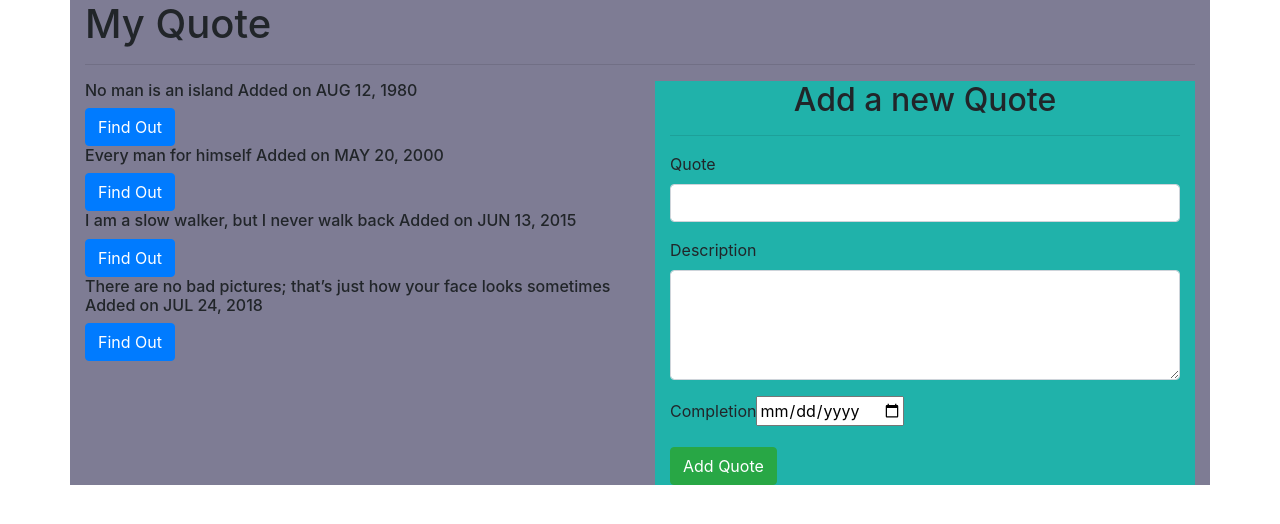
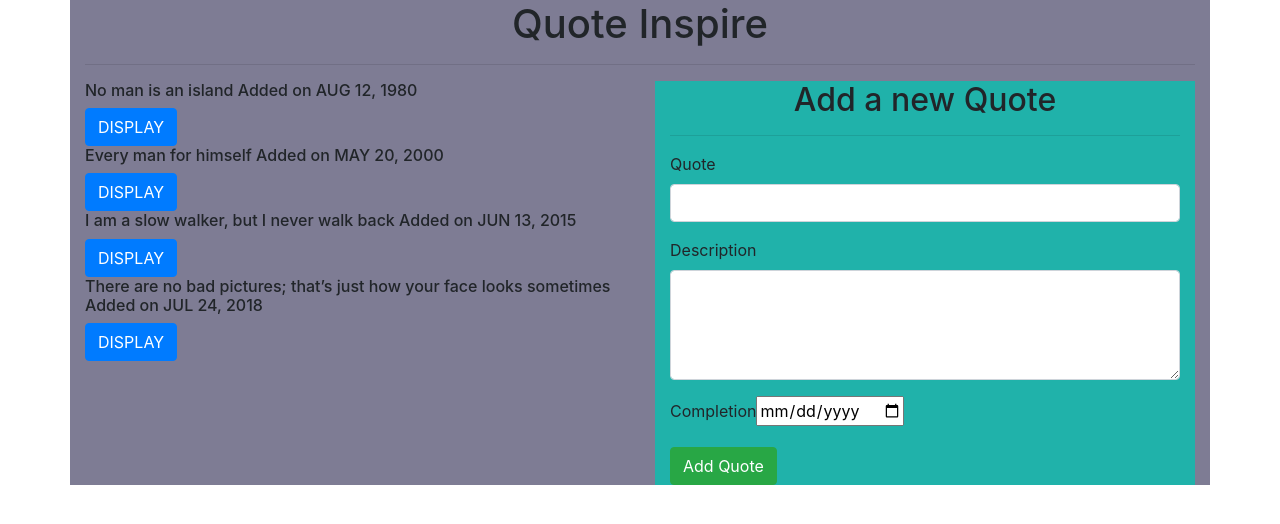
Before and after one commit to shi-km/project1, an Angular app: page / in a window 1280 px wide. Shown: the top 524 px of the page. Built offline with nearby package versions, Linux system fonts and the light colour scheme.

Commit message:
styled my app

```diff
--- a/src/app/quote/quote.component.html
+++ b/src/app/quote/quote.component.html
@@ -1,13 +1,13 @@
 <div class="container" style="background-color: rgb(126, 124, 148);">
-  <h1>My Quote</h1>
+  <h1 style="text-align: center;">Quote Inspire </h1>
   <hr>
 
   <div class="row">
     <div class="col-md-6">
       <div *ngFor='let quote of quotes;let i = index'>
         <div>
-          <h6 id={{i}} appStrikethrough>{{quote.name}} Added on {{quote.completeDate|date|uppercase}}</h6>
-          <button (click)='toggleDetails(i)' class="btn btn-primary">Find Out</button>
+          <h6 id={{i}}>{{quote.name}} Added on {{quote.completeDate|date|uppercase}}</h6>
+          <button (click)='toggleDetails(i)' class="btn btn-primary">DISPLAY</button>
         </div>
 
         <div *ngIf='quote.showDescription'>
```
Also changed, not shown: 6 other files (tests, documents, lock files or other folders).
